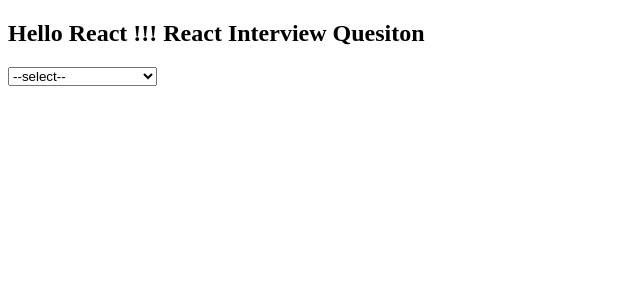
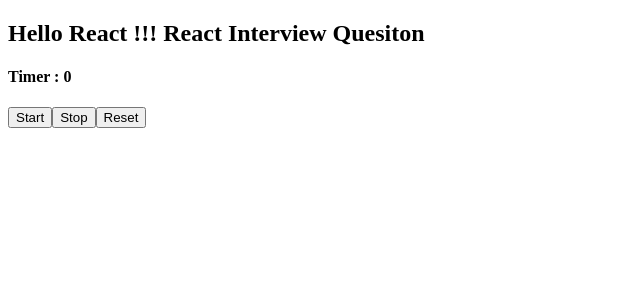
Before and after one commit to Satyam9169/React-interview-question, a React (Vite) app: page / in a window 1280 px wide. Shown: the top 300 px of the page, without its empty margins (0-640 px from the left). Built offline with nearby package versions, Linux system fonts and the light colour scheme.

Commit message:
Added Timer app using useRef

```diff
--- a/src/App.jsx
+++ b/src/App.jsx
@@ -1,6 +1,7 @@
 import React from "react";
+import Timer from "./React-interview-question/ref/Timer";
 // import Filter from "./Machine-coding-round/SearchingApp/Filter";
-import Dropdown from "./Machine-coding-round/dropdown/Dropdown";
+// import Dropdown from "./Machine-coding-round/dropdown/Dropdown";
 // import StudentLogic from "./Machine-coding-round/studentForm/StudentLogic";
 // import Bug1 from "./Debug/Bug1";
 // import Main from "./React-interview-question/props/Main";
@@ -26,7 +27,8 @@
         {/* <Student /> */}
         {/* <StudentLogic /> */}
         {/* <Filter /> */}
-        <Dropdown />
+        {/* <Dropdown /> */}
+        <Timer />
         {/* <Bug1 apiUrl="https://dummyjson.com/users" /> */}
         {/* <div>counter : {count}</div>
         <button onClick={() => dispatch(increment())}>increment</button>
--- a/src/Machine-coding-round/dropdown/Dropdown.jsx
+++ b/src/Machine-coding-round/dropdown/Dropdown.jsx
@@ -69,7 +69,7 @@
 
   return (
     <>
-    {/* for showing the country name in dropdown */}
+      {/* for showing the country name in dropdown */}
       <select value={selectedCountry} onChange={handleChange}>
         <option value="">--select--</option>
         {countryData.map((item) => (
--- /dev/null
+++ b/src/React-interview-question/ref/Timer.jsx
@@ -0,0 +1,36 @@
+import React, { useRef, useState } from "react";
+
+const Timer = () => {
+  const [time, setTime] = useState(0);
+  const Intervalref = useRef(null);
+
+  const start = () => {
+    if (Intervalref.current !== null) return;
+
+    Intervalref.current = setInterval(() => {
+      setTime((pre) => pre + 1);
+    }, 1000);
+  };
+
+  const stop = () => {
+    clearInterval(Intervalref.current);
+    Intervalref.current = null;
+  };
+
+  const reset = () => {
+    clearInterval(Intervalref.current);
+    Intervalref.current = null;
+    setTime(0);
+  };
+
+  return (
+    <>
+      <h4>Timer : {time}</h4>
+      <button onClick={start}>Start</button>
+      <button onClick={stop}>Stop</button>
+      <button onClick={reset}>Reset</button>
+    </>
+  );
+};
+
+export default Timer;
```
